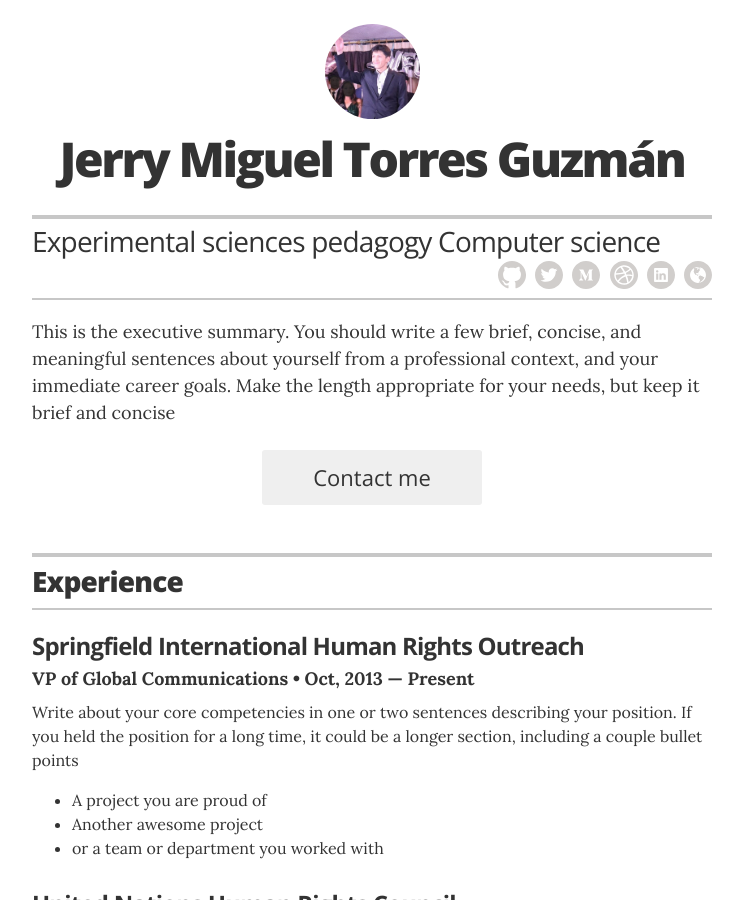
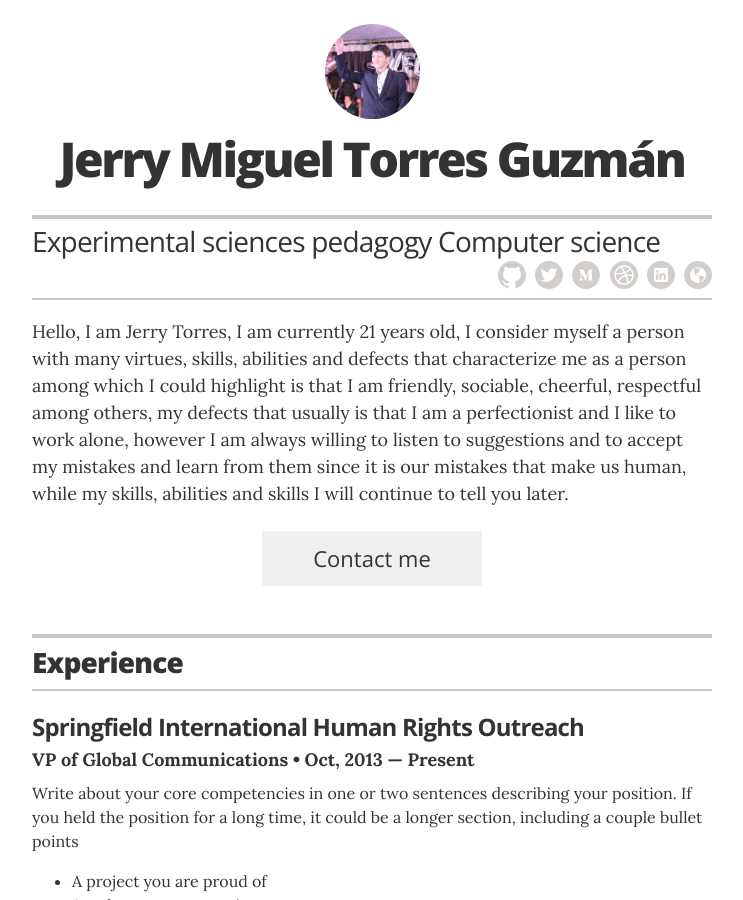
Before and after one commit to jerry50r8/jerry50r8.github.io, a Jekyll site: the page built from index.html, in a window 1280 px wide and 900 px high. Shown: the whole window, without its empty margins (268-1011 px from the left). Built offline with Jekyll 4.4.1, drawn with Linux system fonts in a browser that asks for light colours.

Commit message:
Actualización

```diff
--- a/_config.yml
+++ b/_config.yml
@@ -23,7 +23,7 @@ resume_contact_address:         "Campus Dolorosa in Riobamba,Ecuador"
 resume_header_contact_info:     "Campus Dolorosa in Riobamba,Ecuador • +593 ** *** **** • jerry.torres@unach.edu.ec"
 display_header_contact_info:    "false"
 
-resume_header_intro: "<p>This is the executive summary. You should write a few brief, concise, and meaningful sentences about yourself from a professional context, and your immediate career goals. Make the length appropriate for your needs, but keep it brief and concise</p>"
+resume_header_intro: "<p>Hello, I am Jerry Torres, I am currently 21 years old, I consider myself a person with many virtues, skills, abilities and defects that characterize me as a person among which I could highlight is that I am friendly, sociable, cheerful, respectful among others, my defects that usually is that I am a perfectionist and I like to work alone, however I am always willing to listen to suggestions and to accept my mistakes and learn from them since it is our mistakes that make us human, while my skills, abilities and skills I will continue to tell you later.</p>"
 
 # use "yes" to display the email contact button,
 # "no" to display an "I'm not looking for work" message,
```
